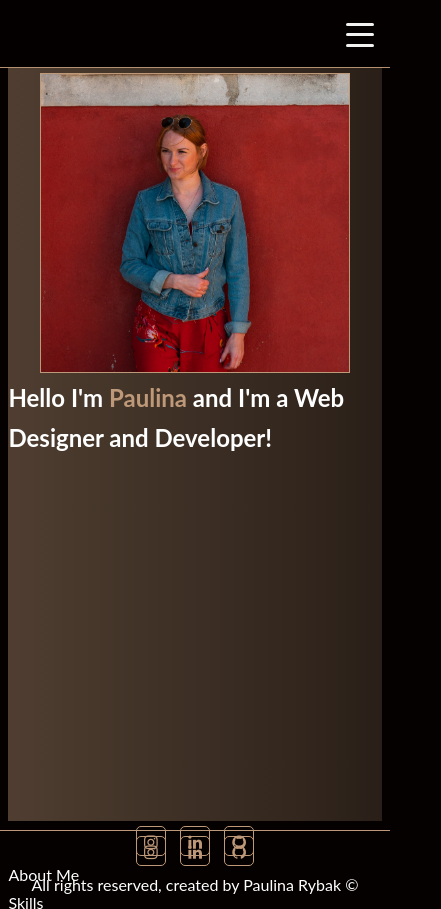
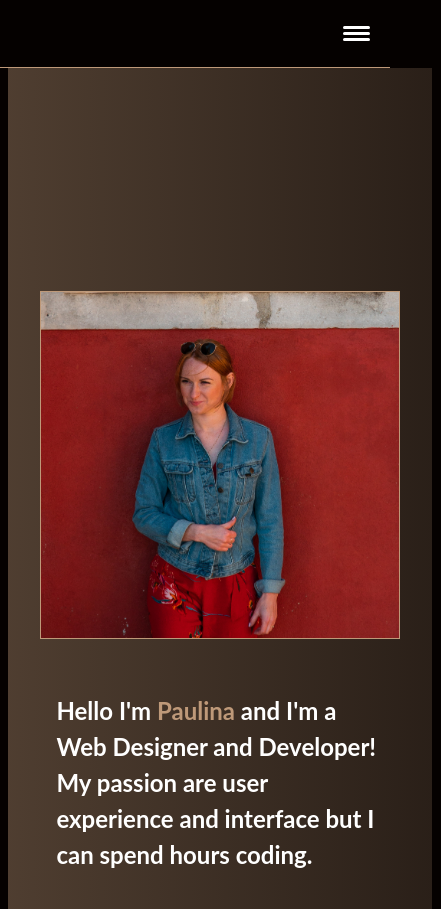
Before and after one commit to PaulinaRybak/MyPortfolio, a website: page index.html in a window 390 px wide. Shown: the top 909 px of the page, 441 px wide, since content can reach past the window. Drawn offline with Linux system fonts and the light colour scheme; a web font is replaced by a local one.

Commit message:
base, header

```diff
--- a/index.html
+++ b/index.html
@@ -15,18 +15,15 @@
 
         <nav class="nav">
             <ul class="nav-links">
-                <li class="nav-links-menu"><a href="#me" class="nav-menu-link">About Me</a></li>
-                <li class="nav-links-menu"><a href="#cv" class="menu-nav-link">Skills</a></li>
-                <li class="nav-links-menu"><a href="#portfolio" class="menu-nav-link">Work</a></li>
-                <li class="nav-links-menu"><a href="#contact" class="menu-nav-link">Contact</a></li>
+                <li class="nav-links-menu"><a href="#me" class="nav-links-a">About Me</a></li>
+                <li class="nav-links-menu"><a href="#cv" class="nav-links-a">Skills</a></li>
+                <li class="nav-links-menu"><a href="#portfolio" class="nav-links-a">Work</a></li>
+                <li class="nav-links-menu"><a href="#contact" class="nav-links-a">Contact</a></li>
             </ul>
         </nav>
-        <input type="checkbox" class="menu-btn" id="menu-btn">
-            <label for="menu-btn" class="menu-icon">
-                <span class="menu-icon-line"></span>
-            </label>
-
-        </div>
+        <button class="main-header-button">
+            <span class="burger"></span>
+        </button>
 
     </header>
 
@@ -35,7 +32,10 @@
             <div class="home-picture">
                 <img src="redwallphoto.jpg" alt="mi picture on red wall background">
             </div>
-            <h1 class="home-name">Hello I'm <span>Paulina</span> and I'm a Web Designer and Developer!</h1>
+            <div class="home-name">
+                <h2>Hello I'm <span>Paulina</span> and I'm a Web Designer and Developer! My passion are user experience and interface but I can spend hours coding.</h2>
+            </div>
+
 
         </section>
 
@@ -67,8 +67,8 @@
         <div class="footer-social-icons">
             <ul class="footer-social-icons">
                 <li><a class="fa fa-instagram fafo" aria-hidden="true" href="https://www.instagram.com/mimka_pr/" target="_blank"></a></li>
-                <li><a class="fa fa-linkedin fafo"  aria-hidden="true" href="https://www.linkedin.com/in/paulina-rybak-472a94a8/" target="_blank"></a></li>
-                <li><a class="fa fa-github fafo"  aria-hidden="true" href="https://github.com/PaulinaRybak" target="_blank"></a></li>
+                <li><a class="fa fa-linkedin fafo" aria-hidden="true" href="https://www.linkedin.com/in/paulina-rybak-472a94a8/" target="_blank"></a></li>
+                <li><a class="fa fa-github fafo" aria-hidden="true" href="https://github.com/PaulinaRybak" target="_blank"></a></li>
             </ul>
         </div>
         <p> All rights reserved, created by Paulina Rybak &copy</p>
--- a/js/script.js
+++ b/js/script.js
@@ -1,43 +1,7 @@
-const menuBtn = document.querySelector('.menu-btn');
-const burger = document.querySelector('.menu-btn-burger');
+const button = document.getElementsByClassName('main-header-button')[0];
+const navLinks = document.getElementsByClassName('nav-links')[0];
 
-let showMenu =false;
+button.addEventListener('click', () => {
+    navLinks.classList.toggle('open');
 
-menuBtn.addEventListener('click', toggleMenu);
-
-function toggleMenu(){
-    if(!showMenu){
-        burger.classList.add('open');
-        showMenu = true;
-    } else{
-        burger.classList.remove('open');
-        showMenu =false;
-    }
-
-}
-
-
-//     const navLinks = document.querySelectorAll('.nav-links li');
-
-
-
-
-//     burger.addEventListener('click', ()=>{
-//         nav.classList.toggle('nav-active');
-
-//         navLinks.forEach((link,index) => {
-//             if(link.style.animation){
-//                 link.style.animation = '';
-//             }else{
-//                 link.style.animation=`navLinkFade 0.5s ease forwards${index/5+0.5}s`;
-//             }
-//         });
-
-//         burger.classList.toggle("toggle");
-//         burger.classList.toggle('open');
-//         nav-navLinks.fadeToggle('open');
-//     });
-
-// }
-
-// navSlide();
+});
--- a/sass/abstracts/_mixins.scss
+++ b/sass/abstracts/_mixins.scss
@@ -6,6 +6,8 @@
 
 }
 
+
+//media
 @mixin tablet {
     @media (min-width: $tablet){
         @content;
@@ -13,6 +15,7 @@
 
 
 }
+
 @mixin wide-screen {
     @media (min-width: $wide-screen) {
         @content;
@@ -21,6 +24,7 @@
 
 }
 
+//transition
 @mixin transition-ease {
     transition: all 0.5s ease-in-out;
 
--- a/sass/abstracts/_variables.scss
+++ b/sass/abstracts/_variables.scss
@@ -1,16 +1,24 @@
+
+//colors
+
 $color-page: #050100;
-
 $color-primary:#be9979;
 $color-primary-light:#b19b8e;
 $color-secondary: #ddd3ca;
 $color-font-dark: #000;
 $color-font-light: #fff;
+
+
+//fonts
+
 $font-weights: (
     "regular":400,
     "medium":500,
     "bold": 700
 );
 
+
+//screen
+
 $tablet: 600px;
-
-$wide-screen: 900px;
+$wide-screen: 767px;
--- a/sass/base/_base.scss
+++ b/sass/base/_base.scss
@@ -6,17 +6,19 @@
 }
 
 body {
-    // display: grid;
+    display: grid;
     width: 100%;
     background-color: $color-page;
     color: $color-font-light;
+    overflow-x: hidden;
 }
 
-.container{
-    display: grid;
-}
-li{
+// .container{
+//     // display: grid;
+// }
+ul{
     list-style: none;
+
 }
 a {
     color: $color-font-light;
@@ -27,29 +29,22 @@ a {
 
 
 main{
+    padding: 8vh 1vh 1vh 1vh;
     width: 100%;
-    padding: 8vh 1vh 1vh 1vh;
-
-
-
     @include wide-screen{
         width: 90%;
         margin-left: 5%;
         margin-right: 5%;
     }
     .social-icons{
-
-        padding: 0;
-        text-align: center;
         display: inline;
         @include flexCenter(column);
         @include tablet{
+            position: fixed;
             right: 0.75rem;
             top: 25%;
-            position: fixed;
-
         }
-
+        text-align: center;
         &:hover{
             opacity: 0.5;
         }
@@ -65,25 +60,22 @@ main{
         }
 
         a {
+            border: 1px solid $color-primary;
+            border-radius: 5px;
             color:$color-primary;
-            text-decoration: none;
-            width: 30px;
             height: 30px;
             line-height: 30px;
             margin: 5px;
-            border: 1px solid $color-primary;
-
+            text-decoration: none;
             transition: ease .3s;
-            border-radius: 5px;
-
+            width: 30px;
+            // display: block;
 
             &:hover{
                 color: #f0e1d2;
                 border: 1px solid $color-primary-light;
             }
-
         }
-
     }
 }
 
@@ -108,16 +100,15 @@ main{
         }
 
         a {
+            border: 1px solid $color-primary;
+            border-radius: 5px;
             color:$color-primary;
-            text-decoration: none;
-            width: 30px;
             height: 30px;
             line-height: 30px;
             margin: 5px;
-            border: 1px solid $color-primary;
+            text-decoration: none;
             transition: ease .3s;
-            border-radius: 5px;
-
+            width: 30px;
             &:hover{
                 color: #f0e1d2;
                 border: 1px solid $color-primary-light;
--- a/sass/base/_typography.scss
+++ b/sass/base/_typography.scss
@@ -3,6 +3,6 @@ body {
     height: 100%;
     font-family: "Lato", sans-serif;
     font-weight: 400;
-    line-height: 1.7;
+    line-height: 1.5;
     color: $color-font-light;
 }
--- a/sass/layout/_header.scss
+++ b/sass/layout/_header.scss
@@ -1,118 +1,112 @@
 .main-header{
-
     background-color: $color-page;
     border-bottom: 1px solid $color-primary;
     color: $color-font-light;
-
     font-family: 'PT Mono', monospace;
     letter-spacing: 0.1rem;
-
     min-height: 8vh;
-    opacity: 0.95;
-    padding: 0;
+    z-index: 2;
+    width: 100%;
     position: fixed;
 
-    z-index: 2;
-    width: 100%;
+    @include wide-screen{
+        @include flexCenter(row);
+    }
+
+    .nav-links{
+        left: 0;
+        display: none;
         @include flexCenter(column);
+        overflow: hidden;
+        padding: 0;
+        width: 100vw;
 
+        @include wide-screen{
+            @include flexCenter(row);
+            justify-content: space-evenly;
+        }
 
-
-
-    & .nav-links{
-
-        display: flex;
-
-
-        &-menu{
-
-            @include flexCenter(column);
-
-            a{
-                margin: 0.2rem;
+        &-a{
+            margin: 0.1rem;
+            display: none;
             padding: 1rem 0.5rem;
             color: $color-font-light;
             font-weight: map-get($font-weights, medium);
-                display: none;
             @include wide-screen{
                 display: inline;
             }
         }
+        &-a:hover{
+            color: burlywood;
+            text-decoration: underline;
+        }
 
     }
+    .open {
+        background-color: rgb(240, 210, 154);
+        height: 100vh;
 
-
+        .nav-links{
+            &-a{
+                @include flexCenter(column);
+                display: block;
+                padding: 26px 50px;
+            }
+        }
+        &.burger{
+            transition: transform 0.1s cubic-bezier(.55, .055, .675, 0.19);
+            &::before{
+                transition: top 0.1s 0.14s ease, opacity 0.1s ease;
+            }
+            &:after{
+                transition: bottom .1s .14s ease, transform .1 cubic-bezier(0.55, 0.055, 0.675, 0.19);
+            }
+        }
     }
 
-
-    .menu-icon{
+    &-button{
+        background-color: transparent;
+        border: 0;
+        border-style: none;
+        display: block;
+        position: absolute;
+        right: 0.75em;
+        top: 2vh;
+        width: 2.75em;
+        height: 2.5em;
         cursor: pointer;
-
-        height: 10px;
-        @include transition-ease;
-        padding: 26px, 10px;
-        position: absolute;
-        right: 1rem;
-        width: 30px;
-        z-index: 2;
         @include wide-screen{
             display: none;
         }
-
-        &-line{
+        outline: none;
+        .burger{
+            align-items: center;
+        }
+        .burger,
+        .burger::before,
+        .burger::after{
+            position: relative;
+            display: block;
+            border: 0;
+            border-radius: 5px;
+            width: 2em;
+            height: 3px;
             background-color: $color-font-light;
-            border-radius: 5px;
-            display: block;
-            height: 3px;
-            position: absolute;
-            right: 0;
-            top: 1rem;
-            transition: background 0.8s ease;
-            width: 28px;
-
-            &::before, &::after{
-                background-color: $color-font-light;
-                border-radius: 5px;
-                content: '';
-                height: 100%;
-                position: absolute;
-                top: -16px;
-                transition: background 0.8s ease;
-                width: 100%;
 
         }
-
-            &::before{
-                transform: translateY(-5px);
-            }
-            &::after{
-                transform: translateY(5px);
+        .burger::before,
+        .burger::after {
+            content: '';
+            position: absolute;
+            left: 0;
+            width: 100%;
         }
 
-
-                // transform: rotate(-45deg) translate(-5px, 8px);
-                // &::before{
-                //     // transform: rotate(-45deg) translate(-5px, -8px);
-                // }
-                // &::after{
-                //     // width: 28px;
-                //     transform: rotate(-45deg) translate(-3px, -7px);
-                // }
-
-
-
-
-
-
-
-
-
+        .burger::before{
+            bottom: 6px;
         }
-
-    }
-
-    .menu-btn{
-        display: none;
-
+        .burger::after{
+            top: 6px;
         }
     }
+}
--- a/sass/pages/_home.scss
+++ b/sass/pages/_home.scss
@@ -1,7 +1,8 @@
 .home{
-
+    display: grid;
     height: 100%;
     overflow: hidden;
+    @include flexCenter(column);
 
     background:
         linear-gradient(
@@ -11,27 +12,23 @@
         )
     ;
     &-name{
-
+        margin: 1em 3em 2em;
+        text-align: left;
         span{
             color: $color-primary;
+
         }
-
-
     }
 
     &-picture{
-        display: grid;
-        // box-sizing: border-box;
-        justify-content: center;
-        margin: 5px;
-        padding: 0;
+
+        margin: 4em 2em 2em;
 
         & img{
         border: $color-primary solid 1px;
-        max-width: 340px;
-        max-height: 300px;
-        margin: 0;
-        padding: 0;
+        max-width: 360px;
+        // max--height: 340px;
+
         }
 
     }
```
Also changed, not shown: css/main.css, 1 other file. Lines whose indentation alone changed are shown as unchanged.
